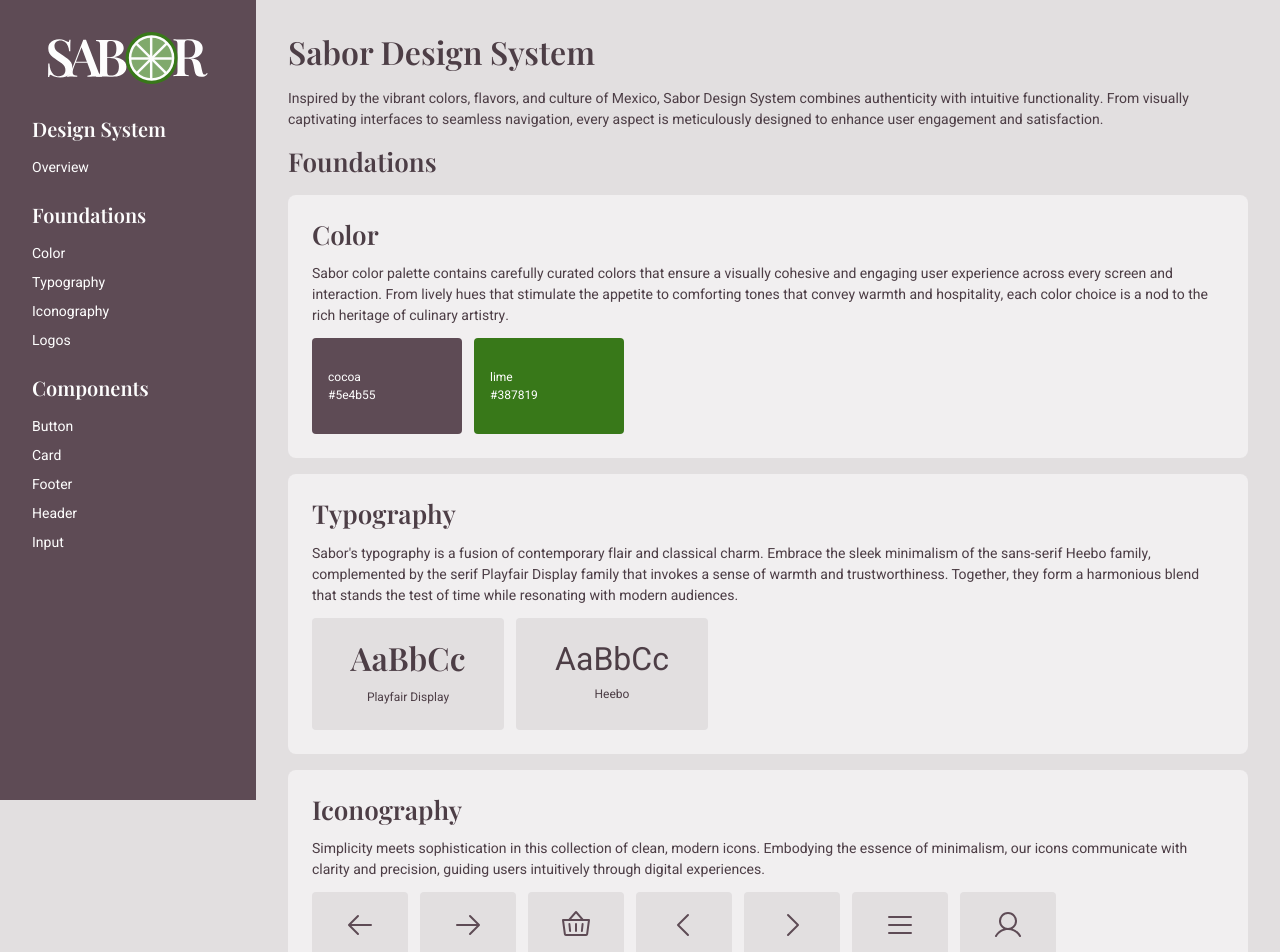
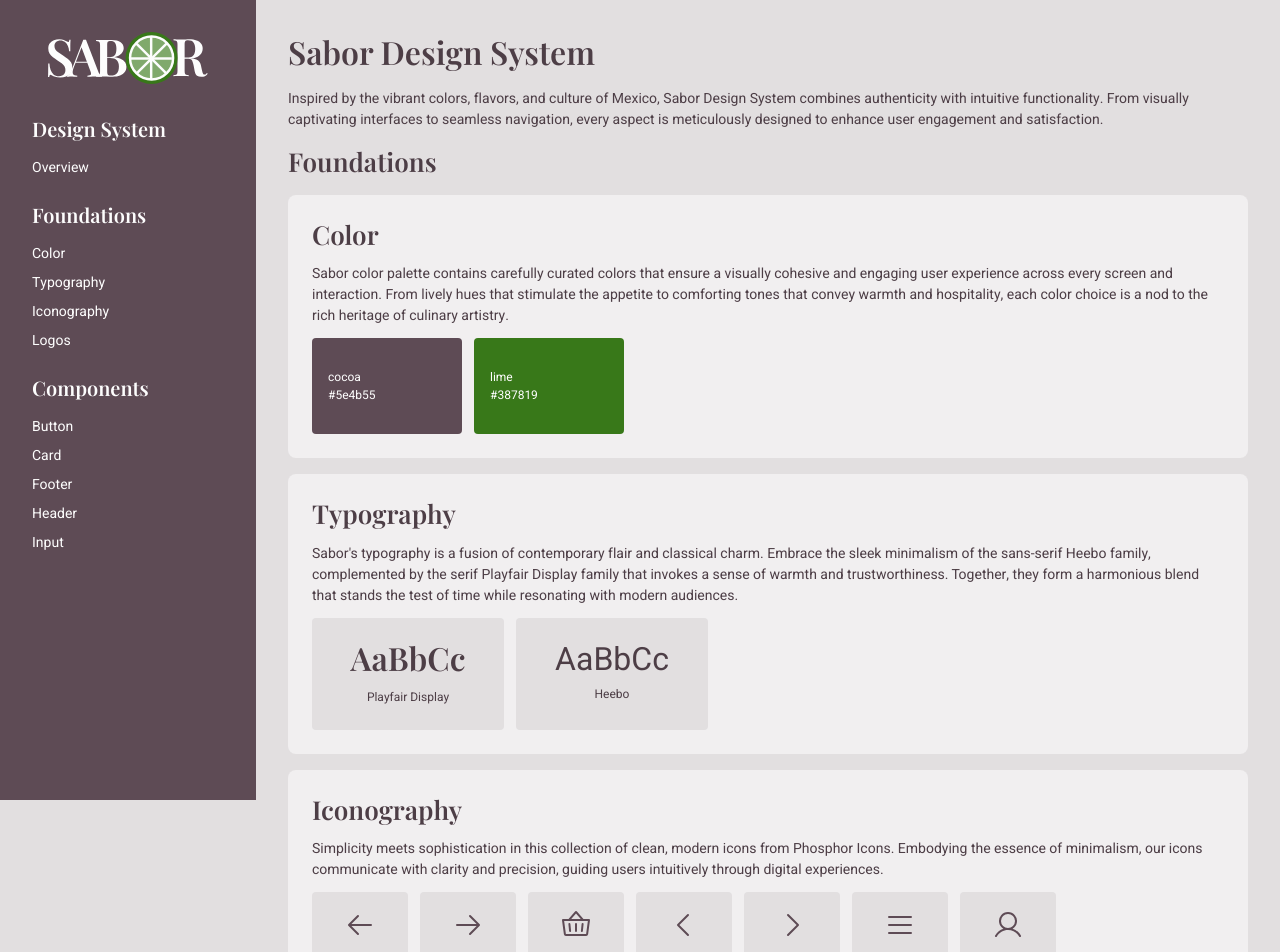
Before and after one commit to mranenko/sabor-design-system, a React (Vite) app: page / in a window 1280 px wide. Shown: the top 952 px of the page. Built offline with nearby package versions, Linux system fonts and the light colour scheme.

Commit message:
iconography copy update

```diff
--- a/src/pages/OverviewPage.tsx
+++ b/src/pages/OverviewPage.tsx
@@ -72,9 +72,9 @@ const OverviewPage = () => {
             <h2 className='subtitle'>Iconography</h2>
             <p>
               Simplicity meets sophistication in this collection of clean,
-              modern icons. Embodying the essence of minimalism, our icons
-              communicate with clarity and precision, guiding users intuitively
-              through digital experiences.
+              modern icons from Phosphor Icons. Embodying the essence of
+              minimalism, our icons communicate with clarity and precision,
+              guiding users intuitively through digital experiences.
             </p>
             <div className='tiles icons'>
               <div className='tile icon'>
--- a/src/pages/foundations/IconographyPage.tsx
+++ b/src/pages/foundations/IconographyPage.tsx
@@ -24,9 +24,9 @@ const IconographyPage = () => {
         <h1 className='title'>Iconography</h1>
         <p>
           Simplicity meets sophistication in this collection of clean,
-          modern icons. Embodying the essence of minimalism, our icons
-          communicate with clarity and precision, guiding users intuitively
-          through digital experiences.
+          modern icons from Phosphor Icons. Embodying the essence of
+          minimalism, our icons communicate with clarity and precision,
+          guiding users intuitively through digital experiences.
         </p>
 
         <Card>
```
